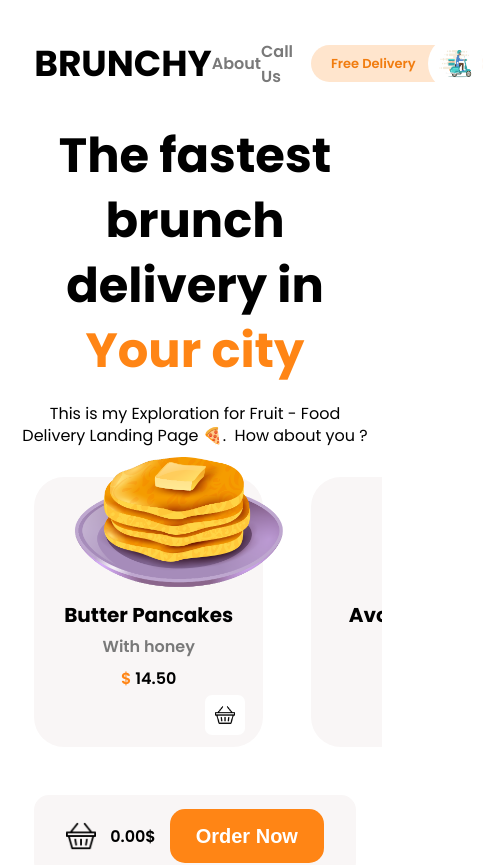
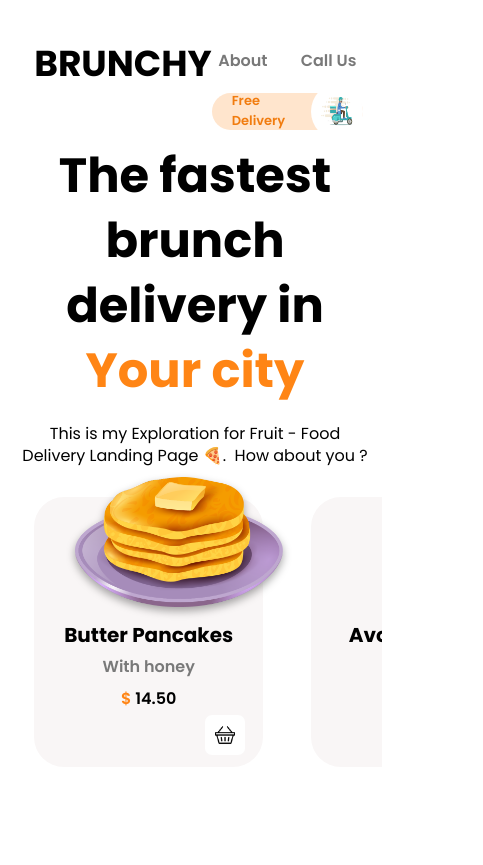
Before and after one commit to AleksTanev/Brunchy, a React (Create React App) app: page / in a window 390 px wide. Shown: the top 865 px of the page, 483 px wide, since content can reach past the window. Built offline with nearby package versions, Linux system fonts and the light colour scheme.

Commit message:
fix: changed styles for responsivenes

```diff
--- a/src/components/foodBasketControls/foodBasketControls.jsx
+++ b/src/components/foodBasketControls/foodBasketControls.jsx
@@ -3,7 +3,6 @@ import ShoppingBasketIcon from "../shoppingBasketIcon/shoppingBasketIcon";
 import styles from "./foodBasketControls.module.scss";
 import BasketContext from "../../store/BasketContext";
 import { ICON_TYPE } from "../shoppingBasketIcon/constants";
-import Modal from "../modal/modal";
 import FoodBasketModal from "../foodBasketModal/foodBasketModal";
 import SuccessModal from "../successModal/successModal";
 
@@ -26,13 +25,13 @@ function FoodBasketControls() {
     return (
         <>
             {isBasketModalOpen && <FoodBasketModal handleCloseModal={() => setIsBasketModalOpen(false)} />}
-            {isSuccessModalOpen && <SuccessModal renderModalContent={<h1>Order has been placed!</h1>} handleCloseModal={() => setIsSuccessModalOpen(false)} />}
+            {isSuccessModalOpen && <SuccessModal handleCloseModal={() => setIsSuccessModalOpen(false)} />}
             <div className={styles.controlsWrapper}>
                 <div className={styles.controlsContainer} style={{ zIndex: isBasketModalOpen ? 100 : 0 }}>
                     <div className={styles.controlsContent}>
                         <ShoppingBasketIcon handleClick={() => setIsBasketModalOpen(true)} type={ICON_TYPE.SHOW_BASKET} />
                         <span className={styles.basketPrice}>{totalBasketPrice.toFixed(2)}$</span>
-                        <button className="primaryButton" onClick={handleOrderNowClick}>
+                        <button className="primary-button" onClick={handleOrderNowClick}>
                             Order Now
                         </button>
                     </div>
--- a/src/components/foodBasketControls/foodBasketControls.module.scss
+++ b/src/components/foodBasketControls/foodBasketControls.module.scss
@@ -23,3 +23,9 @@
     padding-left: 1em;
     padding-right: 1em;
 }
+
+@media (max-width: 831px) {
+    .controlsWrapper {
+        margin-top: 170px;
+    }
+}
--- a/src/components/foodBasketEntry/foodBasketEntry.module.scss
+++ b/src/components/foodBasketEntry/foodBasketEntry.module.scss
@@ -0,0 +1,7 @@
+.basketEntry {
+    display: flex;
+    justify-content: space-between;
+    align-items: center;
+    padding: 10px;
+    width: 100%;
+}
--- a/src/components/foodBasketModal/foodBasketModal.jsx
+++ b/src/components/foodBasketModal/foodBasketModal.jsx
@@ -2,6 +2,7 @@ import { useContext } from "react";
 import BasketContext from "../../store/BasketContext";
 import Modal from "../modal/modal";
 import FoodBasketEntry from "../foodBasketEntry/foodBasketEntry";
+import styles from "./foodBasketModal.module.scss";
 
 function FoodBasketModal({ handleCloseModal }) {
     const basketCtx = useContext(BasketContext);
@@ -19,6 +20,7 @@ function FoodBasketModal({ handleCloseModal }) {
             ) : (
                 <p>No items in the basket</p>
             )}
+            <hr className={styles.line} />
             <FoodBasketEntry name="Total" amount={basketTotalPrice} />
         </Modal>
     );
--- a/src/components/foodBasketModal/foodBasketModal.module.scss
+++ b/src/components/foodBasketModal/foodBasketModal.module.scss
@@ -0,0 +1,4 @@
+.line {
+    width: 100%;
+    border: 1px solid #ccc;
+}
--- a/src/components/foodItem/foodItem.module.scss
+++ b/src/components/foodItem/foodItem.module.scss
@@ -17,6 +17,8 @@
     position:absolute;
     max-height: 130px;
     max-width: auto;
+    -webkit-filter: drop-shadow(0px 4px 4px rgba(0, 0, 0, 0.35));
+    filter: drop-shadow(0px 4px 4px rgba(0, 0, 0, 0.35));
     top: -20px;
     right: -20px;
     z-index: 1;
--- a/src/components/heroText/heroText.module.scss
+++ b/src/components/heroText/heroText.module.scss
@@ -20,13 +20,15 @@
     line-height: 22px;
 }
 
-@media (max-width: 830px) {
+@media (max-width: 831px) {
     .heroTextContainer {
         flex-direction: row;
         flex-wrap: wrap;
         justify-content: center;
         align-items: center;
         text-align: center;
+        margin-top: 87px;
+        margin-bottom: 117px;
     }
 
     .title {
@@ -39,9 +41,10 @@
     }
 }
 
-@media (max-width: 430px) {
+@media (max-width: 431px) {
     .heroTextContainer {
         margin: 0;
+        margin-top: 20px;
     }
 
     .title {
--- a/src/components/modal/modal.module.scss
+++ b/src/components/modal/modal.module.scss
@@ -19,9 +19,17 @@
     padding: 3em;
     max-height: 500px;
     max-width: 500px;
+    min-width: 426px;
     margin-left: 3em;
     margin-right: 3em;
+    margin-bottom: 0;
     background-color: var(--background-secondary);
     border-radius: 15px;
     z-index: 11;
 }
+
+@media (max-width: 431px) {
+    .modalContainer {
+        min-width: 270px;
+    }
+}
--- a/src/components/navbar/navbar.module.scss
+++ b/src/components/navbar/navbar.module.scss
@@ -3,7 +3,7 @@
     align-items: center;
     justify-content: space-between;
     align-items: center;
-    margin-right: 70px;
+    margin-right: var(--margin-default);
     height: 55px;
 }
 
@@ -15,7 +15,7 @@
 .navLinks {
     display: flex;
     align-items: center;
-    justify-content: space-between;
+    justify-content: space-around;
     width: 341px;
     color: var(--font-color-secondary);
 }
@@ -52,3 +52,14 @@
     margin-left: var(--margin-default);
     margin-top: 36px;
 }
+
+
+@media (max-width: 431px) {
+
+    .navLinks {
+        max-width: 47%;
+        flex-wrap: wrap;
+        gap: 20px;
+        padding-top: 50px;
+    }
+}
--- a/src/components/successModal/successModal.jsx
+++ b/src/components/successModal/successModal.jsx
@@ -6,7 +6,7 @@ function SuccessModal({ handleCloseModal }) {
         <Modal handleCloseModal={handleCloseModal}>
             <p className={`highlight ${styles.messageHeader}`}>Congratulations!</p>
             <p className={styles.secondaryText}>Your order is on its way</p>
-            <button className="primaryButton" onClick={handleCloseModal}>
+            <button className="primary-button" onClick={handleCloseModal}>
                 Ok
             </button>
         </Modal>
--- a/src/components/successModal/successModal.module.scss
+++ b/src/components/successModal/successModal.module.scss
@@ -9,7 +9,7 @@
     font-size: 20px;
 }
 
-@media (max-width: 427px) {
+@media (max-width: 431px) {
     .messageHeader {
         font-size: 32px;
     }
--- a/src/styles.scss
+++ b/src/styles.scss
@@ -28,7 +28,7 @@ a:hover {
     color: var(--orange-primary);
 }
 
-.primaryButton {
+.primary-button {
     width: 154px;
     height: 54px;
     border: none;
```
